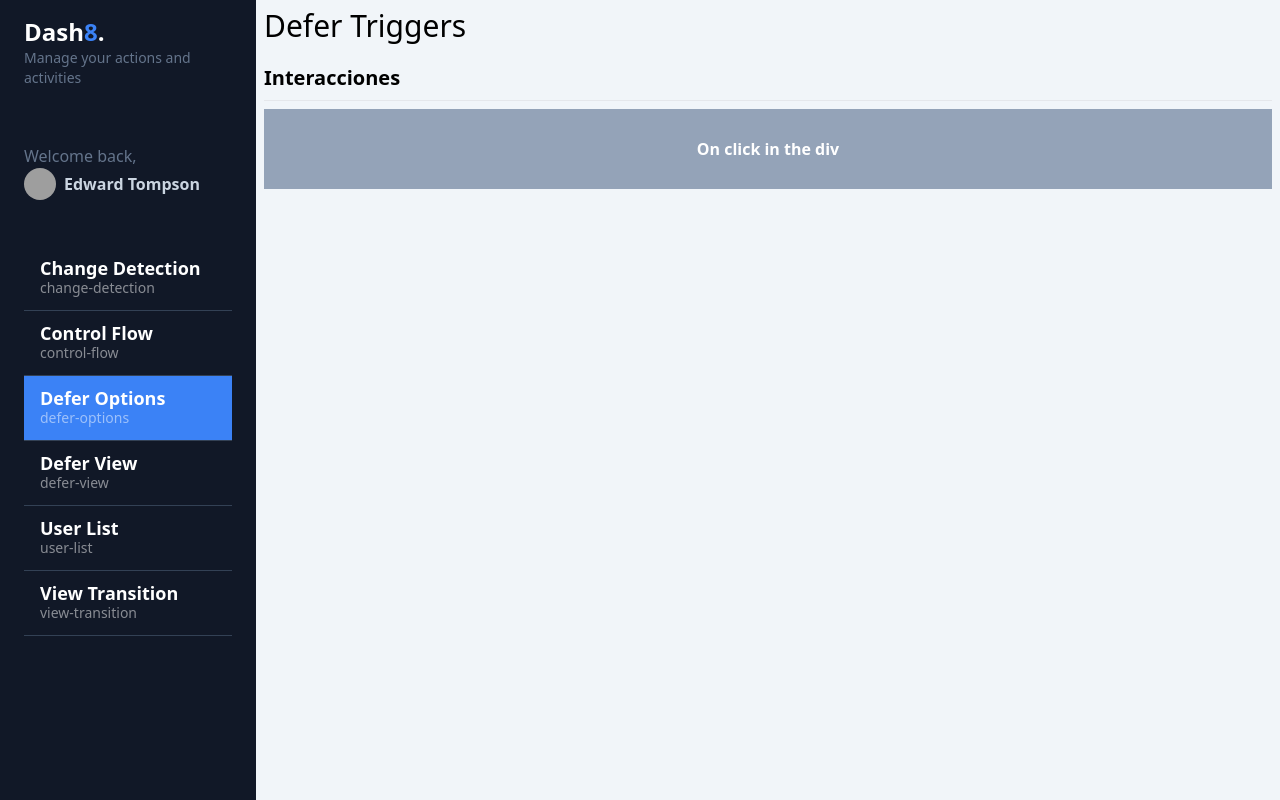
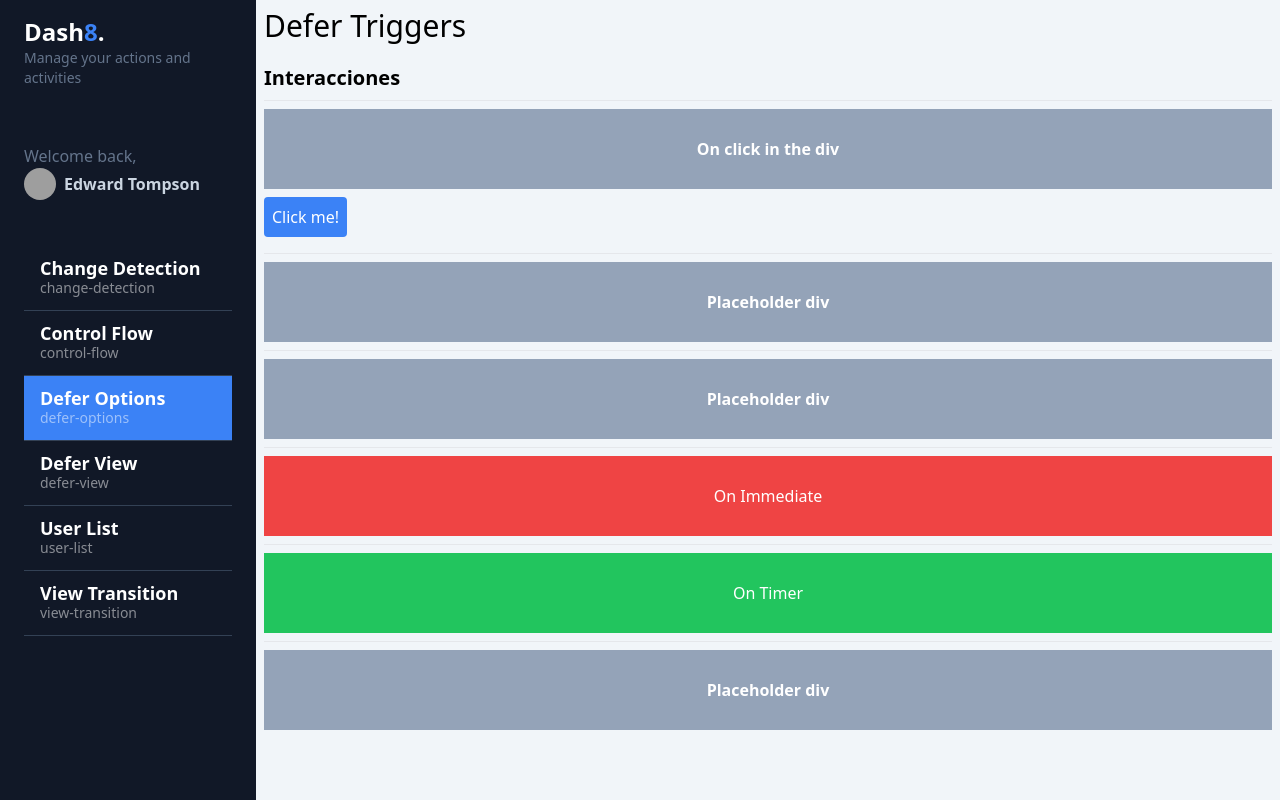
Before and after one commit to YahirPoot/my-dashboard, an Angular app: page /dashboard/defer-options in a window 1280 px wide. Built offline with nearby package versions, Linux system fonts and the light colour scheme; grey boxes are pictures that could not be loaded.

Commit message:
defer trigger - diferentes defer y como implementarlos

```diff
--- a/src/app/dashboard/pages/defer-options/defer-options.component.html
+++ b/src/app/dashboard/pages/defer-options/defer-options.component.html
@@ -18,3 +18,97 @@
     </div>
   }
 </section>
+
+<section>
+
+  <button
+    #btnInteraction
+    class="p-2 bg-blue-500 hover:bg-blue-600 transition-all rounded text-white my-2">
+    Click me!
+  </button>
+  <hr class="my-2">
+
+  @defer ( on interaction (btnInteraction) ){
+    <app-heavy-loaders-fast cssClass="bg-red-500 h-20 flex justify-center items-center text-white">
+      <span>On Interaction</span>
+
+    </app-heavy-loaders-fast>
+  } @placeholder {
+    <div class="w-full h-20 bg-slate-400 hover:bg-slate-500 flex justify-center items-center">
+      <span class="text-white font-bold">Placeholder div</span>
+    </div>
+  }
+</section>
+
+<section>
+
+  <hr class="my-2">
+
+  @defer ( on hover ){
+
+
+    <app-heavy-loaders-fast cssClass="bg-blue-500 h-20 flex justify-center items-center text-white">
+      <span>On Hover</span>
+
+    </app-heavy-loaders-fast>
+  } @placeholder {
+    <div class="w-full h-20 bg-slate-400 hover:bg-slate-500 flex justify-center items-center">
+      <span class="text-white font-bold">Placeholder div</span>
+    </div>
+  }
+</section>
+
+<section>
+
+  <hr class="my-2">
+  @defer ( on immediate ){
+
+
+    <app-heavy-loaders-fast cssClass="bg-red-500 h-20 flex justify-center items-center text-white">
+      <span>On Immediate</span>
+
+    </app-heavy-loaders-fast>
+  } @placeholder {
+    <div class="w-full h-20 bg-slate-400 hover:bg-slate-500 flex justify-center items-center">
+      <span class="text-white font-bold">Placeholder div</span>
+    </div>
+  }
+</section>
+
+<section>
+
+  <hr class="my-2">
+  @defer ( on timer(3000) ){
+
+
+    <app-heavy-loaders-fast cssClass="bg-green-500 h-20 flex justify-center items-center text-white">
+      <span>On Timer</span>
+
+    </app-heavy-loaders-fast>
+  } @placeholder {
+    <div class="w-full h-20 bg-slate-400 hover:bg-slate-500 flex justify-center items-center">
+      <span class="text-white font-bold">3 Second</span>
+    </div>
+  }
+</section>
+
+
+<section>
+
+  <hr class="my-2">
+
+  <!--* el prefetch se activa cuando el usuario no está interactuando con la página. En este caso, el componente se carga cuando el usuario no está interactuando con la página. -->
+  <!--! El defer puede hacer peticiones en cascada -->
+  @defer ( on hover; prefetch on idle ){
+
+
+    <app-heavy-loaders-fast cssClass="bg-green-500 h-20 flex justify-center items-center text-white">
+      <span>On Hover, Idle</span>
+
+    </app-heavy-loaders-fast>
+  } @placeholder {
+    <div class="w-full h-20 bg-slate-400 hover:bg-slate-500 flex justify-center items-center">
+      <span class="text-white font-bold">Placeholder div</span>
+    </div>
+  }
+</section>
```
